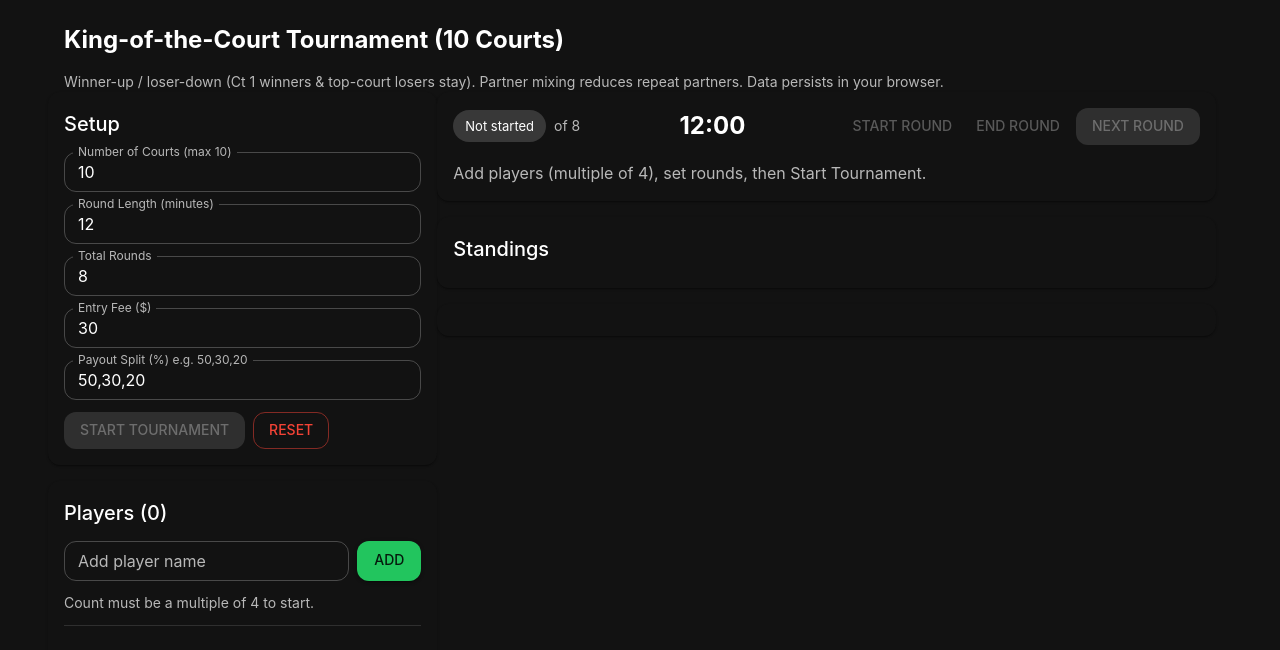
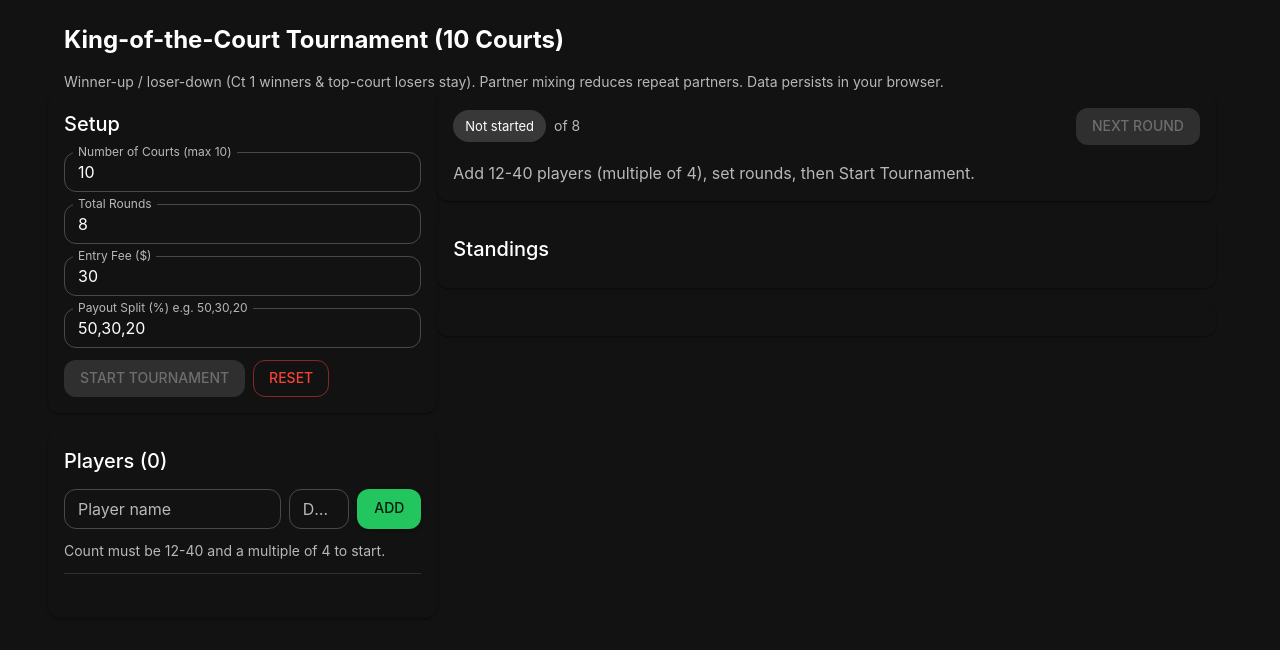
Before and after one commit to lanceredfearn/Smashboard, a React (Vite) app: page / in a window 1280 px wide. Shown: the top 650 px of the page. Built offline with nearby package versions, Linux system fonts and the light colour scheme.

Commit message:
Seed courts by DUPR rating and remove ties

```diff
--- a/src/App.tsx
+++ b/src/App.tsx
@@ -2,7 +2,7 @@ import { Container, Paper, Stack, Typography } from '@mui/material';
 import Grid from '@mui/material/Grid';
 import SetupPanel from './components/SetupPanel';
 import PlayerList from './components/PlayerList';
-import TimerControls from './components/TimerControls';
+import RoundControls from './components/RoundControls';
 import CourtsGrid from './components/CourtsGrid';
 import StandingsTable from './components/StandingsTable';
 import PayoutsTable from './components/PayoutsTable';
@@ -36,10 +36,10 @@ export default function App() {
 
         <Grid xs={12} md={8}>
           <Paper sx={{ p: 2 }}>
-            <TimerControls />
+            <RoundControls />
             {!started && (
               <Typography mt={2} color="text.secondary">
-                Add players (multiple of 4), set rounds, then Start Tournament.
+                Add 12-40 players (multiple of 4), set rounds, then Start Tournament.
               </Typography>
             )}
             <CourtsGrid />
@@ -47,7 +47,7 @@ export default function App() {
 
           <Paper sx={{ p: 2, mt: 2 }}>
             <Typography variant="h6" gutterBottom>
-              Standings {started ? `– Round ${round} of ${totalRounds}` : ''}
+              Standings {started ? `– Round ${round} of ${totalRounds}` : round >= totalRounds && round > 0 ? '– Final Results' : ''}
             </Typography>
             <StandingsTable />
           </Paper>
--- a/src/components/CourtsGrid.tsx
+++ b/src/components/CourtsGrid.tsx
@@ -34,11 +34,10 @@ export default function CourtsGrid() {
                                 <RadioGroup
                                     row
                                     value={c.result ?? ''}
-                                    onChange={(_, v) => mark(c.court, (v as ResultMark) || 'T')}
+                                    onChange={(_, v) => mark(c.court, v as ResultMark)}
                                 >
                                     <FormControlLabel value="A" control={<Radio />} label="A won" />
                                     <FormControlLabel value="B" control={<Radio />} label="B won" />
-                                    <FormControlLabel value="T" control={<Radio />} label="Tie" />
                                 </RadioGroup>
                             </Stack>
                         </CardContent>
--- a/src/components/PlayerList.tsx
+++ b/src/components/PlayerList.tsx
@@ -10,14 +10,17 @@ export default function PlayerList() {
     const started = useTournament(s => s.started);
 
     const [name, setName] = useState('');
+    const [rating, setRating] = useState('');
 
     const onAdd = () => {
         const n = name.trim();
-        if (!n) return;
+        const r = Number(rating);
+        if (!n || isNaN(r)) return;
         if (players.length >= 40) { alert('Max 40 players (10 courts × 4).'); return; }
         if (players.some(p => p.name.toLowerCase() === n.toLowerCase())) { alert('Name already added.'); return; }
-        add(n);
+        add(n, r);
         setName('');
+        setRating('');
     };
 
     return (
@@ -25,16 +28,24 @@ export default function PlayerList() {
             <Typography variant="h6">Players ({players.length})</Typography>
             <Stack direction="row" spacing={1}>
                 <TextField
-                    label="Add player name"
+                    label="Player name"
                     value={name}
                     onChange={e => setName(e.target.value)}
                     size="small"
                     fullWidth
                     onKeyDown={e => { if (e.key === 'Enter') onAdd(); }}
                 />
+                <TextField
+                    label="DUPR"
+                    value={rating}
+                    onChange={e => setRating(e.target.value)}
+                    size="small"
+                    sx={{ width: 100 }}
+                    onKeyDown={e => { if (e.key === 'Enter') onAdd(); }}
+                />
                 <Button onClick={onAdd} variant="contained" disabled={started}>Add</Button>
             </Stack>
-            <Typography variant="body2" color="text.secondary">Count must be a multiple of 4 to start.</Typography>
+            <Typography variant="body2" color="text.secondary">Count must be 12-40 and a multiple of 4 to start.</Typography>
             <Divider />
             <List dense sx={{ maxHeight: 280, overflow: 'auto' }}>
                 {players.map(p => (
@@ -45,7 +56,7 @@ export default function PlayerList() {
                             </IconButton>
                         </ListItemSecondaryAction>
                     }>
-                        <ListItemText primary={p.name} />
+                        <ListItemText primary={`${p.name} (${p.rating})`} />
                     </ListItem>
                 ))}
             </List>
--- /dev/null
+++ b/src/components/RoundControls.tsx
@@ -0,0 +1,25 @@
+import { Button, Chip, Stack, Typography } from '@mui/material';
+import { useTournament } from '../state/useTournament';
+
+export default function RoundControls() {
+    const started = useTournament(s => s.started);
+    const round = useTournament(s => s.round);
+    const totalRounds = useTournament(s => s.totalRounds);
+    const courts = useTournament(s => s.courts);
+    const nextRound = useTournament(s => s.nextRound);
+
+    const allResults = courts.length > 0 && courts.every(c => c.result);
+    const label = started ? `Round ${round}` : round >= totalRounds && round > 0 ? 'Finished' : 'Not started';
+
+    return (
+        <Stack direction="row" alignItems="center" justifyContent="space-between" spacing={2}>
+            <Stack direction="row" spacing={1} alignItems="center">
+                <Chip label={label} color={started ? 'primary' : 'default'} />
+                <Typography variant="body2" color="text.secondary">of {totalRounds}</Typography>
+            </Stack>
+            <Stack direction="row" spacing={1}>
+                <Button onClick={nextRound} variant="contained" disabled={!started || !allResults}>Next Round</Button>
+            </Stack>
+        </Stack>
+    );
+}
--- a/src/components/SetupPanel.tsx
+++ b/src/components/SetupPanel.tsx
@@ -1,16 +1,15 @@
 import { Button, Stack, TextField, Typography } from '@mui/material';
 import { useTournament } from '../state/useTournament';
-import { useMemo, useState } from 'react';
+import { useState } from 'react';
 
 export default function SetupPanel() {
-    const { maxCourts, totalRounds, entryFee, payoutPercents, roundSeconds, started } = useTournament();
+    const { maxCourts, totalRounds, entryFee, payoutPercents, started } = useTournament();
     const setConfig = useTournament(s => s.setConfig);
     const start = useTournament(s => s.startTournament);
     const reset = useTournament(s => s.reset);
     const canStart = useTournament(s => s.canStart);
 
     const [splitText, setSplitText] = useState(payoutPercents.map(p => Math.round(p)).join(','));
-    const roundMinutes = useMemo(() => Math.floor(roundSeconds / 60), [roundSeconds]);
 
     return (
         <Stack spacing={1.5}>
@@ -21,13 +20,6 @@ export default function SetupPanel() {
                 value={maxCourts}
                 onChange={e => setConfig({ maxCourts: Math.max(1, Math.min(10, Number(e.target.value || 10))) })}
                 disabled={started}
-                size="small"
-            />
-            <TextField
-                label="Round Length (minutes)"
-                type="number"
-                value={roundMinutes}
-                onChange={e => setConfig({ roundSeconds: Math.max(5, Math.min(60, Number(e.target.value || 12))) * 60 })}
                 size="small"
             />
             <TextField
--- a/src/components/StandingsTable.tsx
+++ b/src/components/StandingsTable.tsx
@@ -10,7 +10,7 @@ export default function StandingsTable() {
 
     const onExport = () => {
         const rows: string[][] = [
-            ['Rank', 'Player', 'Points', 'W', 'L', 'T', 'Court1 Finishes']
+            ['Rank', 'Player', 'Points', 'W', 'L', 'Court1 Finishes']
         ];
         standings.forEach((p, i) =>
             rows.push([
@@ -19,7 +19,6 @@ export default function StandingsTable() {
                 String(p.points),
                 String(p.wins),
                 String(p.losses),
-                String(p.ties),
                 String(p.court1Finishes)
             ])
         );
@@ -37,7 +36,6 @@ export default function StandingsTable() {
                         <TableCell>Pts</TableCell>
                         <TableCell>W</TableCell>
                         <TableCell>L</TableCell>
-                        <TableCell>T</TableCell>
                         <TableCell>Ct1</TableCell>
                     </TableRow>
                 </TableHead>
@@ -49,7 +47,6 @@ export default function StandingsTable() {
                             <TableCell>{p.points}</TableCell>
                             <TableCell>{p.wins}</TableCell>
                             <TableCell>{p.losses}</TableCell>
-                            <TableCell>{p.ties}</TableCell>
                             <TableCell>{p.court1Finishes}</TableCell>
                         </TableRow>
                     ))}
--- a/src/components/TimerControls.tsx
+++ /dev/null
@@ -1,49 +0,0 @@
-import { Button, Chip, Stack, Typography } from '@mui/material';
-import { useEffect, useState } from 'react';
-import { useTournament } from '../state/useTournament';
-
-export default function TimerControls() {
-    const started = useTournament(s => s.started);
-    const round = useTournament(s => s.round);
-    const totalRounds = useTournament(s => s.totalRounds);
-    const roundSeconds = useTournament(s => s.roundSeconds);
-    const endsAt = useTournament(s => s.timerEndsAt);
-    const startTimer = useTournament(s => s.startRoundTimer);
-    const endTimer = useTournament(s => s.endRoundTimer);
-    const nextRound = useTournament(s => s.nextRound);
-
-    const [remaining, setRemaining] = useState<number>(roundSeconds);
-
-    useEffect(() => {
-        let t: number | undefined;
-        const tick = () => {
-            if (!endsAt) { setRemaining(roundSeconds); return; }
-            const now = Math.floor(Date.now() / 1000);
-            const left = Math.max(0, endsAt - now);
-            setRemaining(left);
-        };
-        tick();
-        t = window.setInterval(tick, 300);
-        return () => clearInterval(t);
-    }, [endsAt, roundSeconds]);
-
-    const fmt = (s: number) => {
-        const m = Math.floor(s / 60), r = s % 60;
-        return `${String(m).padStart(2, '0')}:${String(r).padStart(2, '0')}`;
-    };
-
-    return (
-        <Stack direction="row" alignItems="center" justifyContent="space-between" spacing={2}>
-            <Stack direction="row" spacing={1} alignItems="center">
-                <Chip label={started ? `Round ${round}` : 'Not started'} color={started ? 'primary' : 'default'} />
-                <Typography variant="body2" color="text.secondary">of {totalRounds}</Typography>
-            </Stack>
-            <Typography variant="h5" fontWeight={700}>{fmt(remaining)}</Typography>
-            <Stack direction="row" spacing={1}>
-                <Button onClick={startTimer} disabled={!started}>Start Round</Button>
-                <Button onClick={endTimer} color="warning" disabled={!started}>End Round</Button>
-                <Button onClick={nextRound} variant="contained" disabled={!started}>Next Round</Button>
-            </Stack>
-        </Stack>
-    );
-}
--- a/src/state/useTournament.ts
+++ b/src/state/useTournament.ts
@@ -1,22 +1,20 @@
 import { create } from 'zustand';
 import { persist } from 'zustand/middleware';
 import type { CourtState, Player, ResultMark, TournamentState } from '../types';
-import { initialSeat, moveAndReform } from '../utils/rotation';
+import { seedInitialCourts, moveAndReform } from '../utils/rotation';
 
 const uid = () =>
     (crypto.randomUUID ? crypto.randomUUID() : Math.random().toString(36).slice(2));
 
 type Store = TournamentState & {
-    addPlayer: (name: string) => void;
+    addPlayer: (name: string, rating: number) => void;
     removePlayer: (id: string) => void;
     reset: () => void;
     setConfig: (cfg: Partial<Pick<TournamentState,
-        'maxCourts' | 'totalRounds' | 'entryFee' | 'payoutPercents' | 'roundSeconds'>>) => void;
+        'maxCourts' | 'totalRounds' | 'entryFee' | 'payoutPercents'>>) => void;
     startTournament: () => void;
     markCourtResult: (court: number, result: ResultMark) => void;
     clearRoundResults: () => void;
-    startRoundTimer: () => void;
-    endRoundTimer: () => void;
     nextRound: () => void;
     standings: () => Player[];
     payouts: () => { totalPot: number; places: Array<{ place: number; player?: Player; amount: number }> };
@@ -41,12 +39,10 @@ export const useTournament = create<Store>()(
             totalRounds: 8,
             entryFee: 30,
             payoutPercents: [50, 30, 20],
-            roundSeconds: 12 * 60,
             started: false,
             maxCourts: 10,
-            timerEndsAt: undefined,
 
-            addPlayer: (name) =>
+            addPlayer: (name, rating) =>
                 set((s) => {
                     if (s.started) return s;
                     const exists = s.players.some(p => p.name.toLowerCase() === name.toLowerCase());
@@ -57,7 +53,7 @@ export const useTournament = create<Store>()(
                         points: 0,
                         wins: 0,
                         losses: 0,
-                        ties: 0,
+                        rating,
                         court1Finishes: 0,
                         lastPartnerId: null,
                         history: []
@@ -78,10 +74,8 @@ export const useTournament = create<Store>()(
                 totalRounds: 8,
                 entryFee: 30,
                 payoutPercents: [50, 30, 20],
-                roundSeconds: 12 * 60,
                 started: false,
-                maxCourts: 10,
-                timerEndsAt: undefined
+                maxCourts: 10
             })),
 
             setConfig: (cfg) =>
@@ -98,8 +92,8 @@ export const useTournament = create<Store>()(
 
             canStart: () => {
                 const s = get();
-                return !s.started && s.players.length > 0 &&
-                    s.players.length % 4 === 0 && get().requiredCourts() > 0;
+                return !s.started && s.players.length >= 12 && s.players.length % 4 === 0 &&
+                    s.players.length <= 40 && get().requiredCourts() > 0;
             },
 
             getP: (id: string) => {
@@ -113,9 +107,8 @@ export const useTournament = create<Store>()(
                     if (s.started) return s;
                     const courts = get().requiredCourts();
                     if (courts < 1 || s.players.length % 4 !== 0) return s;
-                    const ids = s.players.map(p => p.id);
-                    const grid = initialSeat(ids, courts);
-                    return { ...s, courts: grid, started: true, round: 1, timerEndsAt: undefined };
+                    const grid = seedInitialCourts(s.players, courts);
+                    return { ...s, courts: grid, started: true, round: 1 };
                 }),
 
             markCourtResult: (court, result) =>
@@ -127,37 +120,26 @@ export const useTournament = create<Store>()(
             clearRoundResults: () =>
                 set((s) => ({ ...s, courts: s.courts.map(c => ({ ...c, result: undefined })) })),
 
-            startRoundTimer: () =>
-                set((s) => {
-                    if (!s.started) return s;
-                    const ends = Math.floor(Date.now() / 1000) + Math.max(60, s.roundSeconds);
-                    return { ...s, timerEndsAt: ends };
-                }),
-
-            endRoundTimer: () => set((s) => ({ ...s, timerEndsAt: undefined })),
-
             nextRound: () =>
                 set((s) => {
                     if (!s.started) return s;
+                    if (!s.courts.every(c => c.result)) return s;
 
                     // Update stats
                     for (const court of s.courts) {
-                        const res: ResultMark = court.result ?? 'T';
+                        const res = court.result as ResultMark;
                         const a = court.teamA.map(get().getP);
                         const b = court.teamB.map(get().getP);
 
                         if (res === 'A') {
                             a.forEach(p => { p.points += 2; p.wins++; p.history.push({ round: s.round, court: court.court, team: 'A', result: 'W' }) });
                             b.forEach(p => { p.losses++; p.history.push({ round: s.round, court: court.court, team: 'B', result: 'L' }) });
-                        } else if (res === 'B') {
+                        } else {
                             b.forEach(p => { p.points += 2; p.wins++; p.history.push({ round: s.round, court: court.court, team: 'B', result: 'W' }) });
                             a.forEach(p => { p.losses++; p.history.push({ round: s.round, court: court.court, team: 'A', result: 'L' }) });
-                        } else {
-                            a.forEach(p => { p.points += 1; p.ties++; p.history.push({ round: s.round, court: court.court, team: 'A', result: 'T' }) });
-                            b.forEach(p => { p.points += 1; p.ties++; p.history.push({ round: s.round, court: court.court, team: 'B', result: 'T' }) });
                         }
                         if (court.court === 1) {
-                            const winners = res === 'A' ? a : res === 'B' ? b : [...a, ...b];
+                            const winners = res === 'A' ? a : b;
                             winners.forEach(p => p.court1Finishes++);
                         }
 
@@ -177,7 +159,6 @@ export const useTournament = create<Store>()(
                         ...s,
                         courts: nextCourts.map(c => ({ ...c, result: undefined })),
                         round: final ? s.round : s.round + 1,
-                        timerEndsAt: undefined,
                         started: final ? false : s.started
                     };
                 }),
--- a/src/utils/rotation.ts
+++ b/src/utils/rotation.ts
@@ -1,13 +1,18 @@
-import type { CourtState, Player } from '../types';
+import type { CourtState, Player, ResultMark } from '../types';
 
-const shuffle = <T,>(arr: T[]): T[] => {
-    const a = arr.slice();
-    for (let i = a.length - 1; i > 0; i--) {
-        const j = Math.floor(Math.random() * (i + 1));
-        [a[i], a[j]] = [a[j], a[i]];
+export function seedInitialCourts(players: Player[], courts: number): CourtState[] {
+    const sorted = players.slice().sort((a, b) => b.rating - a.rating);
+    const grid: CourtState[] = [];
+    for (let c = 1; c <= courts; c++) {
+        const base = (c - 1) * 4;
+        const group = sorted.slice(base, base + 4);
+        if (group.length < 4) break;
+        const teamA = [group[0].id, group[3].id];
+        const teamB = [group[1].id, group[2].id];
+        grid.push({ court: c, teamA, teamB });
     }
-    return a;
-};
+    return grid;
+}
 
 export function formTeamsAvoidingRepeat(
     participants: string[],
@@ -37,20 +42,6 @@ export function formTeamsAvoidingRepeat(
     return { A: [best[0], best[1]], B: [best[2], best[3]] };
 }
 
-export function initialSeat(playerIds: string[], courts: number): CourtState[] {
-    const shuffled = shuffle(playerIds);
-    const grid: CourtState[] = [];
-    for (let c = 1; c <= courts; c++) {
-        const base = (c - 1) * 4;
-        grid.push({
-            court: c,
-            teamA: shuffled.slice(base, base + 2),
-            teamB: shuffled.slice(base + 2, base + 4),
-        });
-    }
-    return grid;
-}
-
 export function moveAndReform(
     courts: CourtState[],
     getP: (id: string) => Player
@@ -59,9 +50,9 @@ export function moveAndReform(
     const arrivals: Record<number, string[]> = {};
 
     for (const c of courts) {
-        const res = c.result ?? 'T';
-        const winners = res === 'A' ? c.teamA : res === 'B' ? c.teamB : [...c.teamA, ...c.teamB];
-        const losers = res === 'A' ? c.teamB : res === 'B' ? c.teamA : [...c.teamA, ...c.teamB];
+        const res = c.result as ResultMark;
+        const winners = res === 'A' ? c.teamA : c.teamB;
+        const losers = res === 'A' ? c.teamB : c.teamA;
 
         const winTarget = c.court === 1 ? 1 : c.court - 1;
         const loseTarget = c.court === top ? top : c.court + 1;
```
Also changed, not shown: src/types.ts (+3 -5 lines), 1 other file (tests, documents, lock files or other folders).
